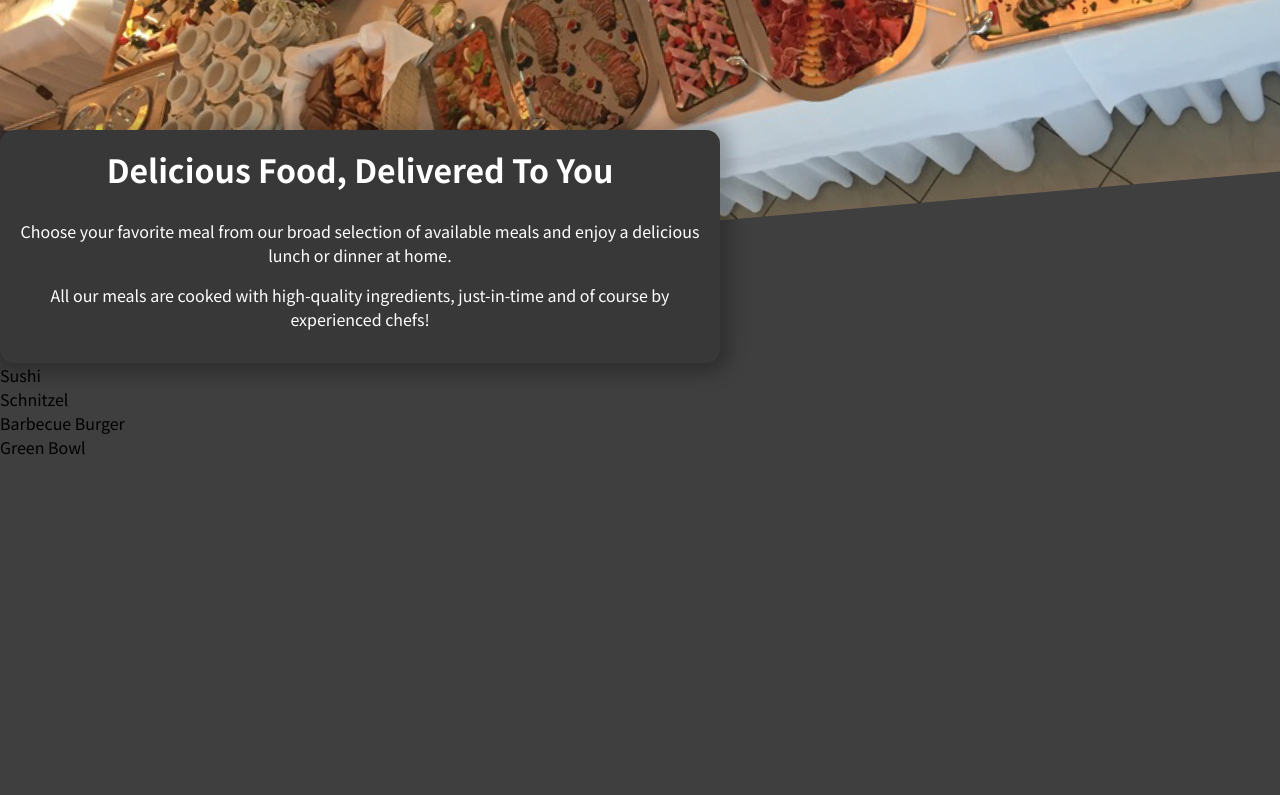
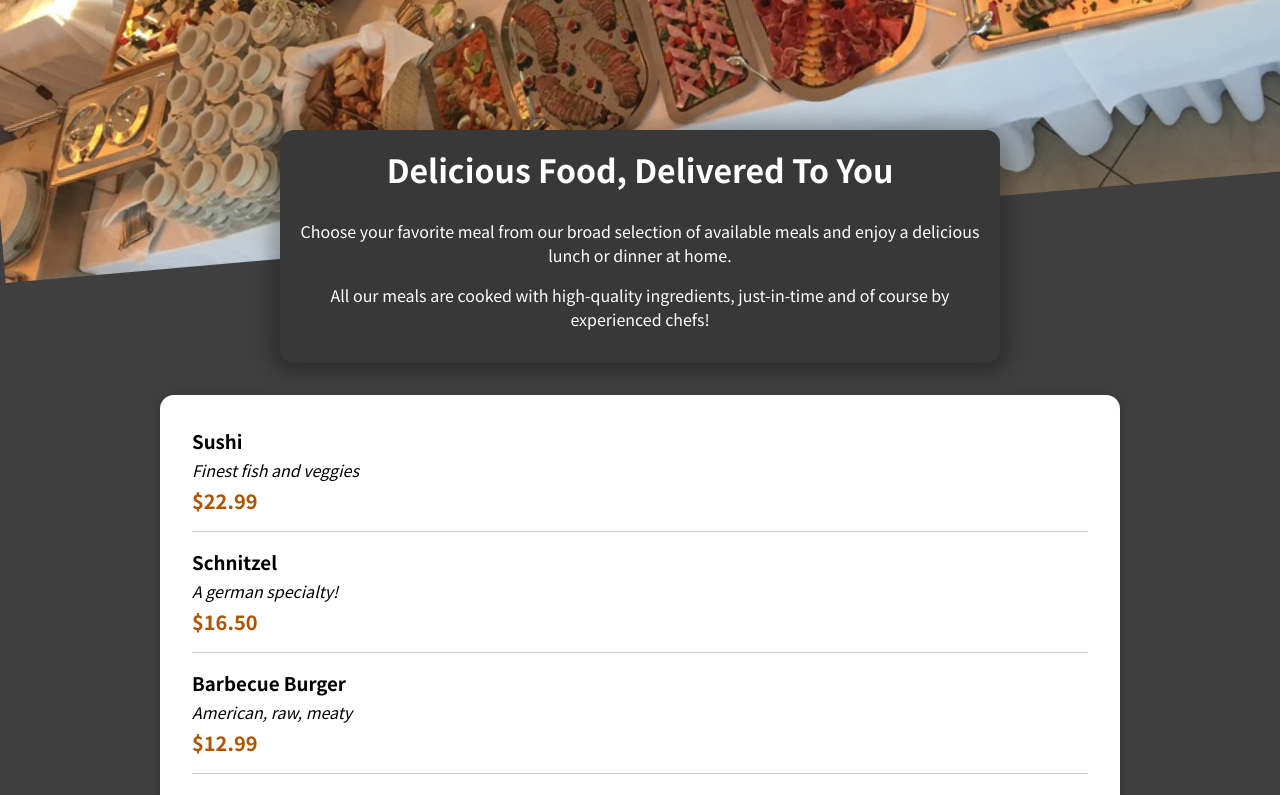
Before and after one commit to sys-ryan/react-food_order_app, a React (Create React App) app: page / in a window 1280 px wide. Shown: the part 280-1075 px from the top of the page. Before the commit the page ends 800 px from the top, so only its background shows below. Built offline with nearby package versions, Linux system fonts and the light colour scheme.

Commit message:
feat: create MealItem component

```diff
--- a/src/components/Meals/AvailableMeals.js
+++ b/src/components/Meals/AvailableMeals.js
@@ -1,4 +1,7 @@
 import classes from "./AvailableMeals.module.css";
+
+import Card from "../UI/Card";
+import MealItem from "./MealItem/MealItem";
 
 const DUMMY_MEALS = [
   {
@@ -28,11 +31,20 @@
 ];
 
 const AvailableMeals = () => {
-  const mealsList = DUMMY_MEALS.map((meal) => <li>{meal.name}</li>);
+  const mealsList = DUMMY_MEALS.map((meal) => (
+    <MealItem
+      key={meal.id}
+      name={meal.name}
+      description={meal.description}
+      price={meal.price}
+    />
+  ));
 
   return (
     <section className={classes.meals}>
-      <ul>{mealsList}</ul>
+      <Card>
+        <ul>{mealsList}</ul>
+      </Card>
     </section>
   );
 };
--- a/src/components/Meals/AvailableMeals.module.css
+++ b/src/components/Meals/AvailableMeals.module.css
@@ -1,7 +1,7 @@
 .meals {
   max-width: 60rem;
   width: 90%;
-  margin: 2rem autho;
+  margin: 2rem auto;
   animation: meals-appear 1s ease-out forwards;
 }
 
--- /dev/null
+++ b/src/components/Meals/MealItem/MealItem.js
@@ -0,0 +1,17 @@
+import classes from "./MealItem.module.css";
+
+const MealItem = (props) => {
+  const price = `$${props.price.toFixed(2)}`;
+  return (
+    <li className={classes.meal}>
+      <div>
+        <h3>{props.name}</h3>
+        <div className={classes.description}>{props.description}</div>
+        <div className={classes.price}>{price}</div>
+      </div>
+      <div></div>
+    </li>
+  );
+};
+
+export default MealItem;
--- /dev/null
+++ b/src/components/Meals/MealItem/MealItem.module.css
@@ -0,0 +1,22 @@
+.meal {
+  display: flex;
+  justify-content: space-between;
+  margin: 1rem;
+  padding-bottom: 1rem;
+  border-bottom: 1px solid #ccc;
+}
+
+.meal h3 {
+  margin: 0 0 0.25rem 0;
+}
+
+.description {
+  font-style: italic;
+}
+
+.price {
+  margin-top: 0.25rem;
+  font-weight: bold;
+  color: #ad5502;
+  font-size: 1.25rem;
+}
--- a/src/components/Meals/MealsSummary.module.css
+++ b/src/components/Meals/MealsSummary.module.css
@@ -2,7 +2,7 @@
   text-align: center;
   max-width: 45rem;
   width: 90%;
-  margin: auth;
+  margin: auto;
   margin-top: -10rem;
   position: relative;
   background-color: #383838;
--- /dev/null
+++ b/src/components/UI/Card.js
@@ -0,0 +1,7 @@
+import classes from "./Card.module.css";
+
+const Card = (props) => {
+  return <div className={classes.card}>{props.children}</div>;
+};
+
+export default Card;
--- /dev/null
+++ b/src/components/UI/Card.module.css
@@ -0,0 +1,7 @@
+.card {
+
+  padding: 1rem;
+  box-shadow: 0 2px 8px rgba(0, 0, 0, 0.25);
+  border-radius: 14px;
+  background-color: white;
+}
```
Also changed, not shown: src/components/Meals/MealItem/MealItemForm.js (added), 1 other file (tests, documents, lock files or other folders).
